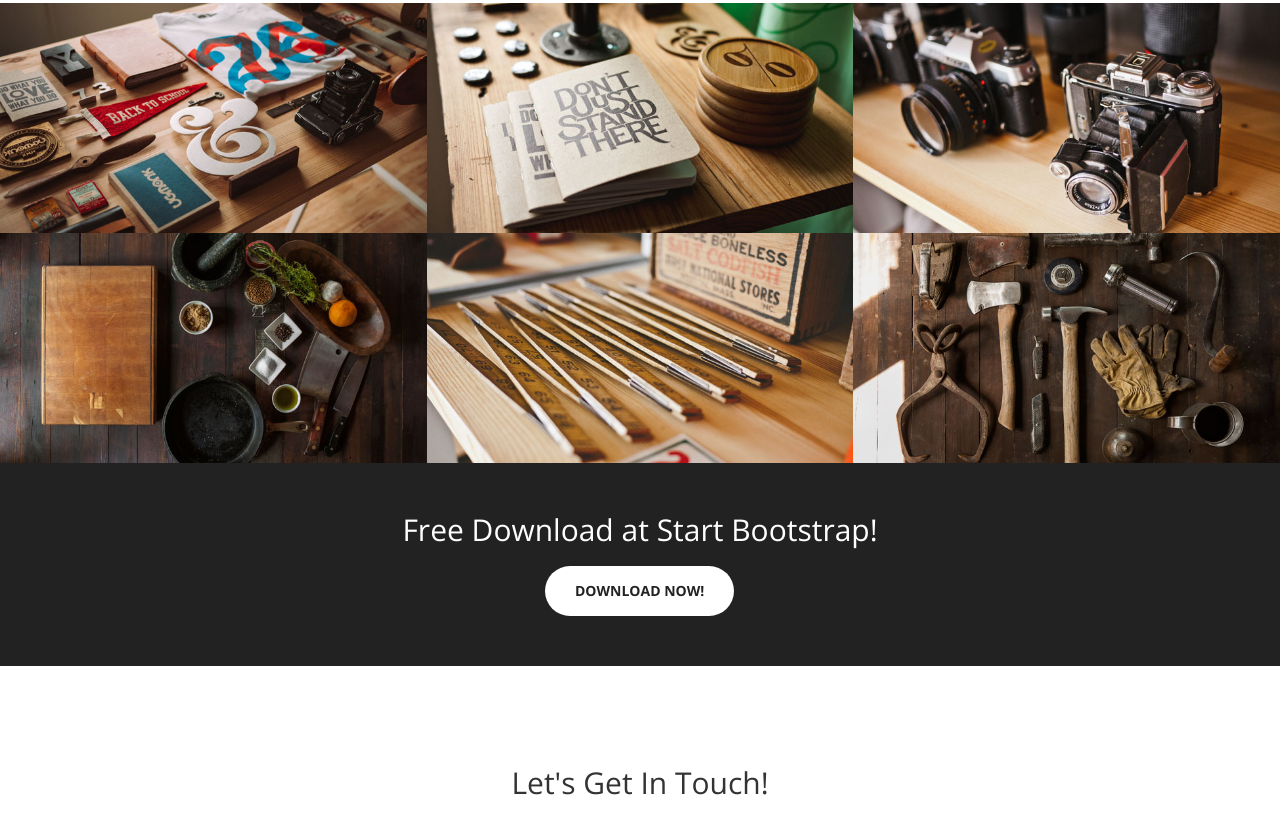
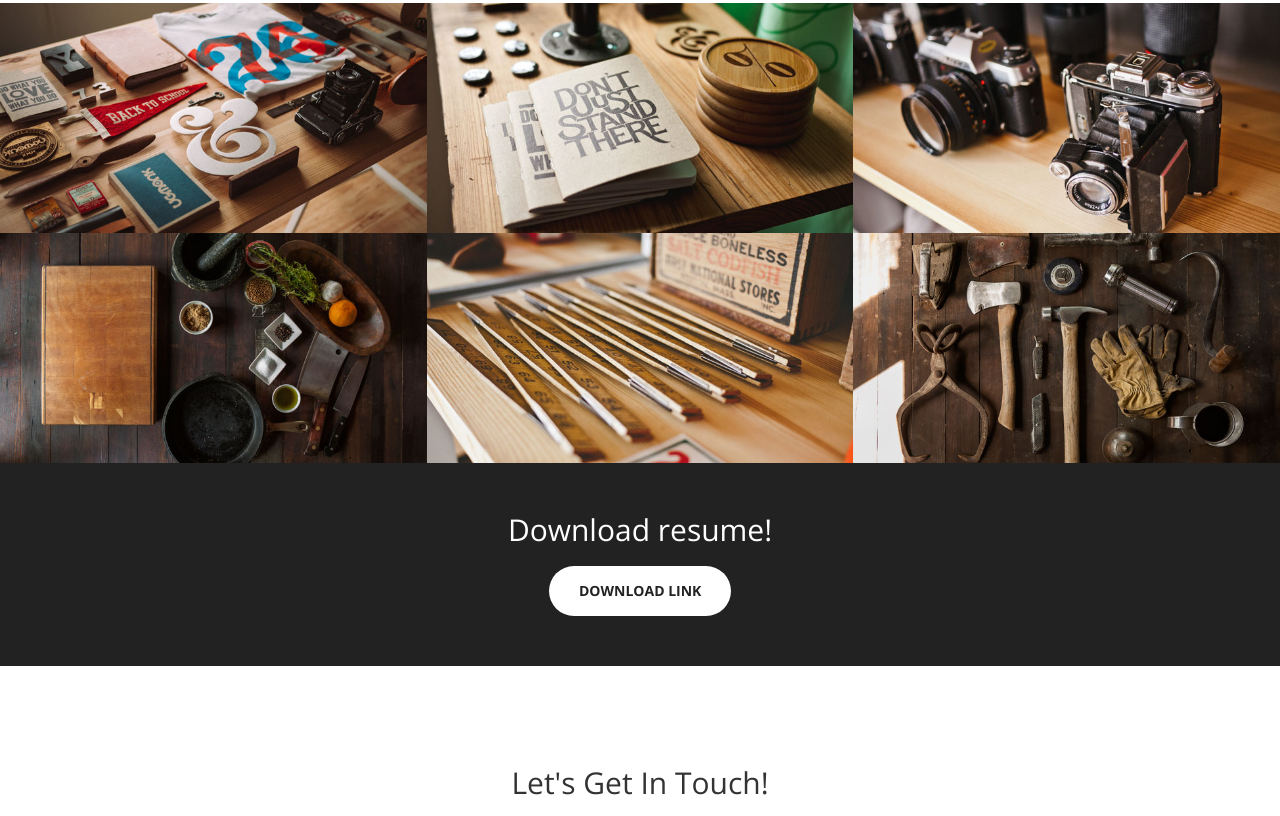
Before and after one commit to TrevorStubblefield/TrevorStubblefield.github.io, a website: page index.html in a window 1280 px wide. Shown: the part 1671-2487 px from the top of the page. Drawn offline with nearby package versions, Linux system fonts and the light colour scheme.

Commit message:
Website Update

```diff
--- a/index.html
+++ b/index.html
@@ -75,7 +75,7 @@
             <div class="header-content-inner">
                 <h1 id="homeHeading">Trevor Stubblefield</h1>
                 <hr>
-                <p style="color:blue;">I am a young software engineer that enjoys Java, Go, Python, and Web Development.</p>
+                <p>I am a young software engineer that enjoys Java, Go, Python, and Web Development.</p>
                 <a href="#about" class="btn btn-primary btn-xl page-scroll">Find Out More</a>
             </div>
         </div>
@@ -237,8 +237,9 @@
     <aside class="bg-dark">
         <div class="container text-center">
             <div class="call-to-action">
-                <h2>Free Download at Start Bootstrap!</h2>
-                <a href="http://startbootstrap.com/template-overviews/creative/" class="btn btn-default btn-xl sr-button">Download Now!</a>
+                <h2>Download resume!</h2>
+                <!--<a href="http://trevorstubblefield.com/files/Resume.docx" class="btn btn-default btn-xl sr-button">Download Now!</a>-->
+                <a href="http://TrevorStubblefield.github.io/files/Resume.docx" class="btn btn-default btn-xl sr-button" download="Resume.docx">Download link</a>
             </div>
         </div>
     </aside>
```
Also changed, not shown: 1 other file.
